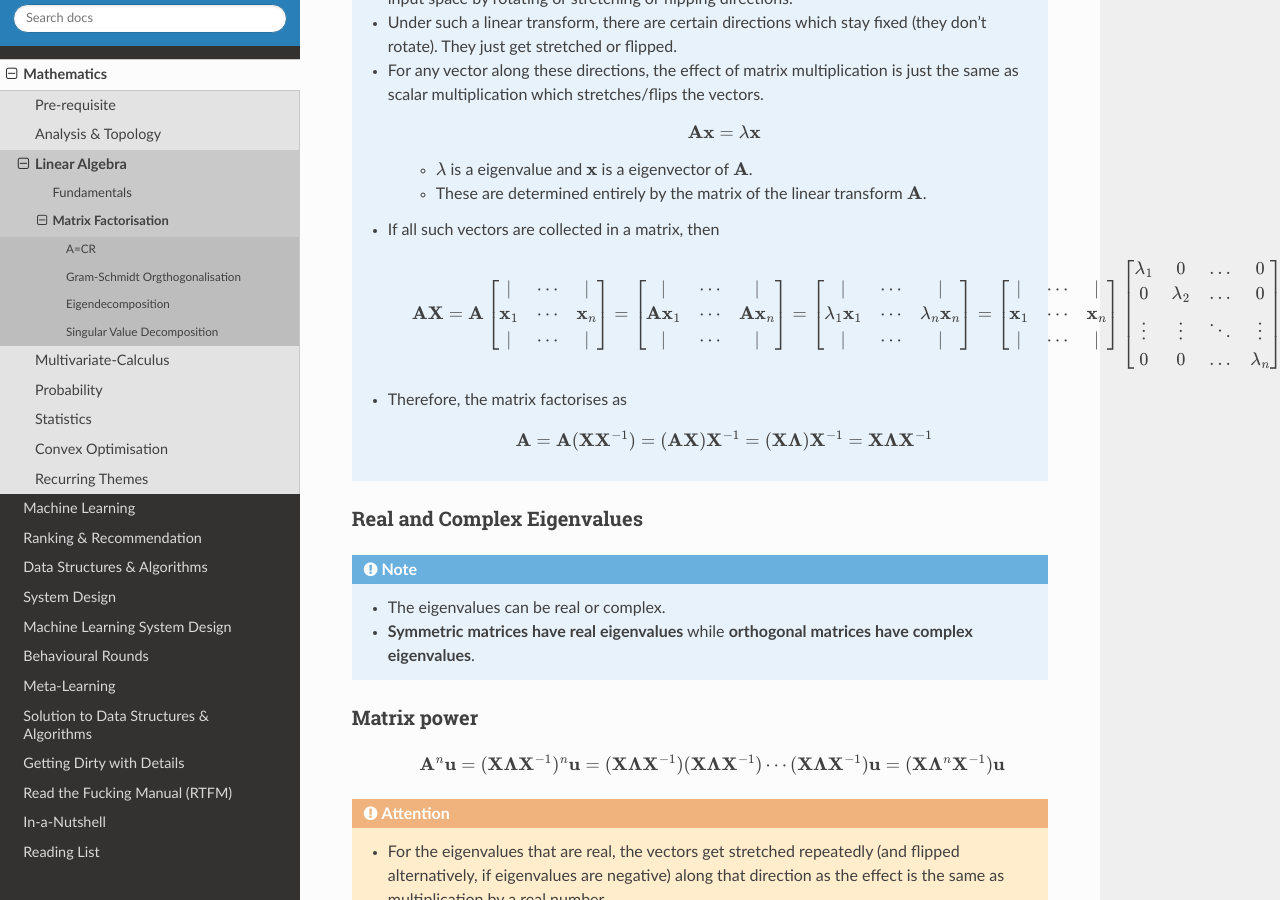
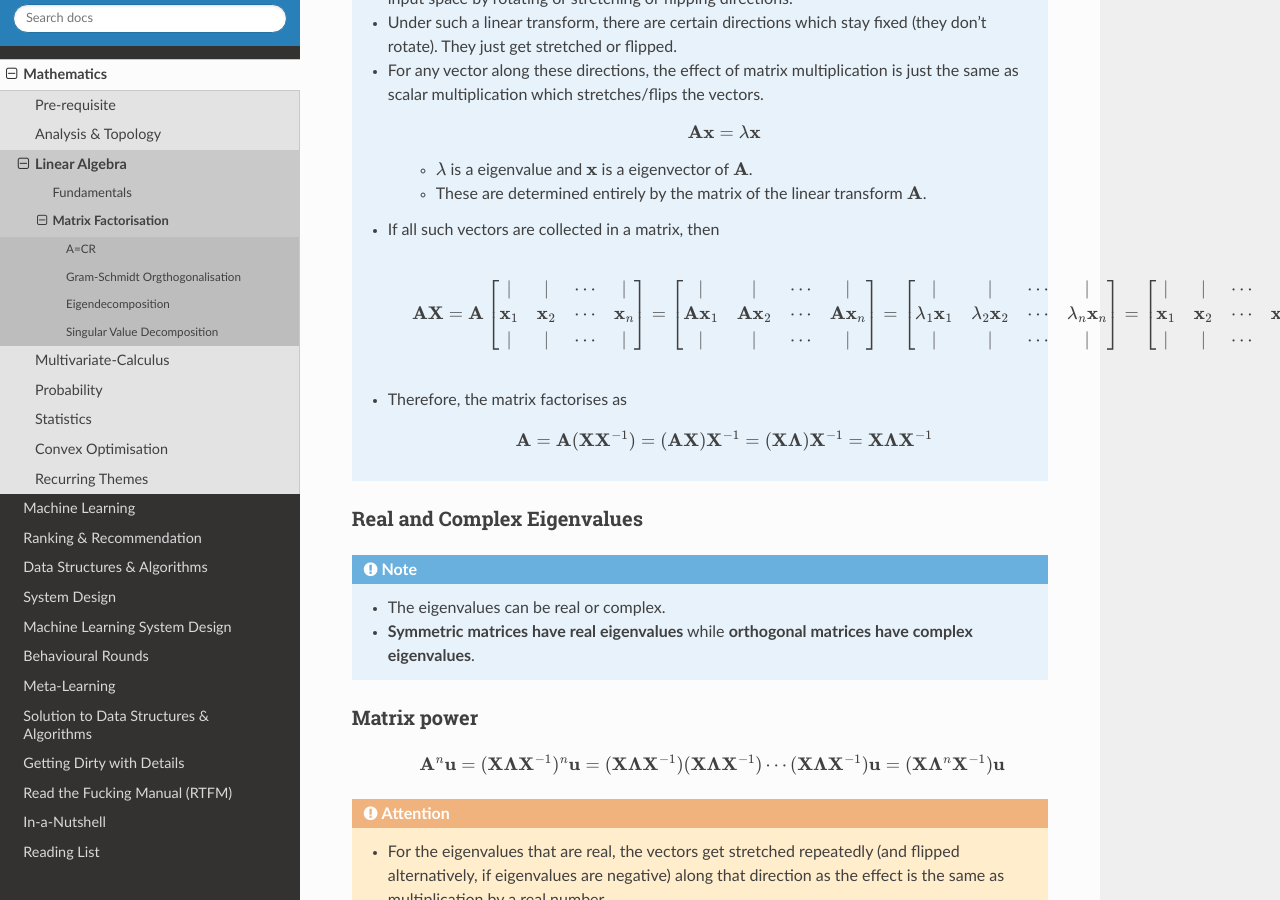
Before and after one commit to uselesstechjunks/leetcode, a Sphinx documentation site: the page built from docs/source/math/linalg/factor.rst, in a window 1280 px wide and 900 px high, scrolled down 1067 px. Built offline with Sphinx 7.4.7 and the Read the Docs theme 2.0.0, drawn with Linux system fonts in a browser that asks for light colours.

Commit message:
Update factor.rst

```diff
--- a/docs/source/math/linalg/factor.rst
+++ b/docs/source/math/linalg/factor.rst
@@ -43,7 +43,7 @@ Eigendecomposition
 		* These are determined entirely by the matrix of the linear transform :math:`\mathbf{A}`.
 	* If all such vectors are collected in a matrix, then
 
-		.. math:: \mathbf{A}\mathbf{X}=\mathbf{A}\begin{bmatrix}|&\cdots&|\\\mathbf{x}_1&\cdots&\mathbf{x}_n\\|&\cdots&|\end{bmatrix}=\begin{bmatrix}|&\cdots&|\\\mathbf{A}\mathbf{x}_1&\cdots&\mathbf{A}\mathbf{x}_n\\|&\cdots&|\end{bmatrix}=\begin{bmatrix}|&\cdots&|\\\lambda_1\mathbf{x}_1&\cdots&\lambda_n\mathbf{x}_n\\|&\cdots&|\end{bmatrix}=\begin{bmatrix}|&\cdots&|\\\mathbf{x}_1&\cdots&\mathbf{x}_n\\|&\cdots&|\end{bmatrix}\begin{bmatrix}\lambda_1 & 0 & \dots & 0 \\ 0 & \lambda_2 & \dots & 0 \\ \vdots & \vdots & \ddots & \vdots \\ 0 & 0 & \dots & \lambda_n\end{bmatrix}=\mathbf{X}\boldsymbol{\Lambda}
+		.. math:: \mathbf{A}\mathbf{X}=\mathbf{A}\begin{bmatrix}|&|&\cdots&|\\\mathbf{x}_1&\mathbf{x}_2&\cdots&\mathbf{x}_n\\|&|&\cdots&|\end{bmatrix}=\begin{bmatrix}|&|&\cdots&|\\\mathbf{A}\mathbf{x}_1&\mathbf{A}\mathbf{x}_2&\cdots&\mathbf{A}\mathbf{x}_n\\|&|&\cdots&|\end{bmatrix}=\begin{bmatrix}|&|&\cdots&|\\\lambda_1\mathbf{x}_1&\lambda_2\mathbf{x}_2&\cdots&\lambda_n\mathbf{x}_n\\|&|&\cdots&|\end{bmatrix}=\begin{bmatrix}|&|&\cdots&|\\\mathbf{x}_1&\mathbf{x}_2&\cdots&\mathbf{x}_n\\|&|&\cdots&|\end{bmatrix}\begin{bmatrix}\lambda_1 & 0 & \dots & 0 \\ 0 & \lambda_2 & \dots & 0 \\ \vdots & \vdots & \ddots & \vdots \\ 0 & 0 & \dots & \lambda_n\end{bmatrix}=\mathbf{X}\boldsymbol{\Lambda}
 
 	* Therefore, the matrix factorises as
 
```
